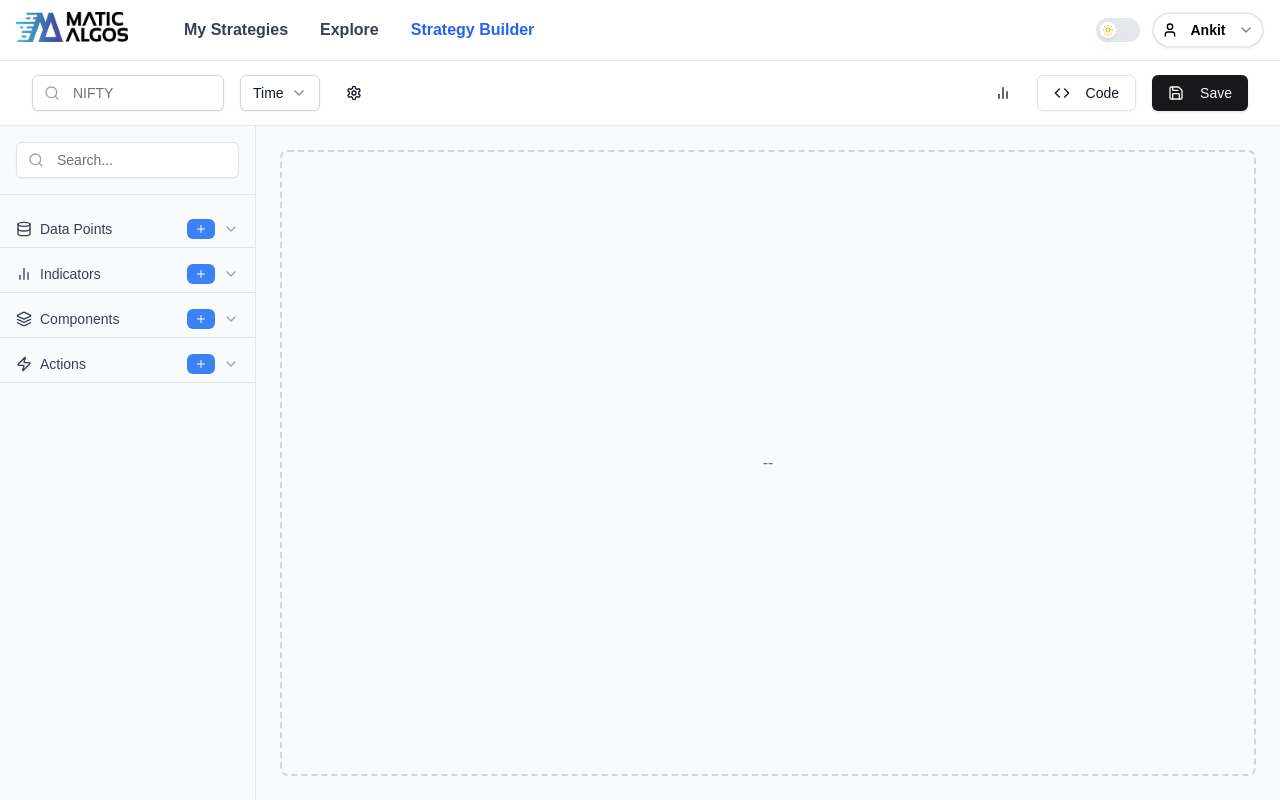
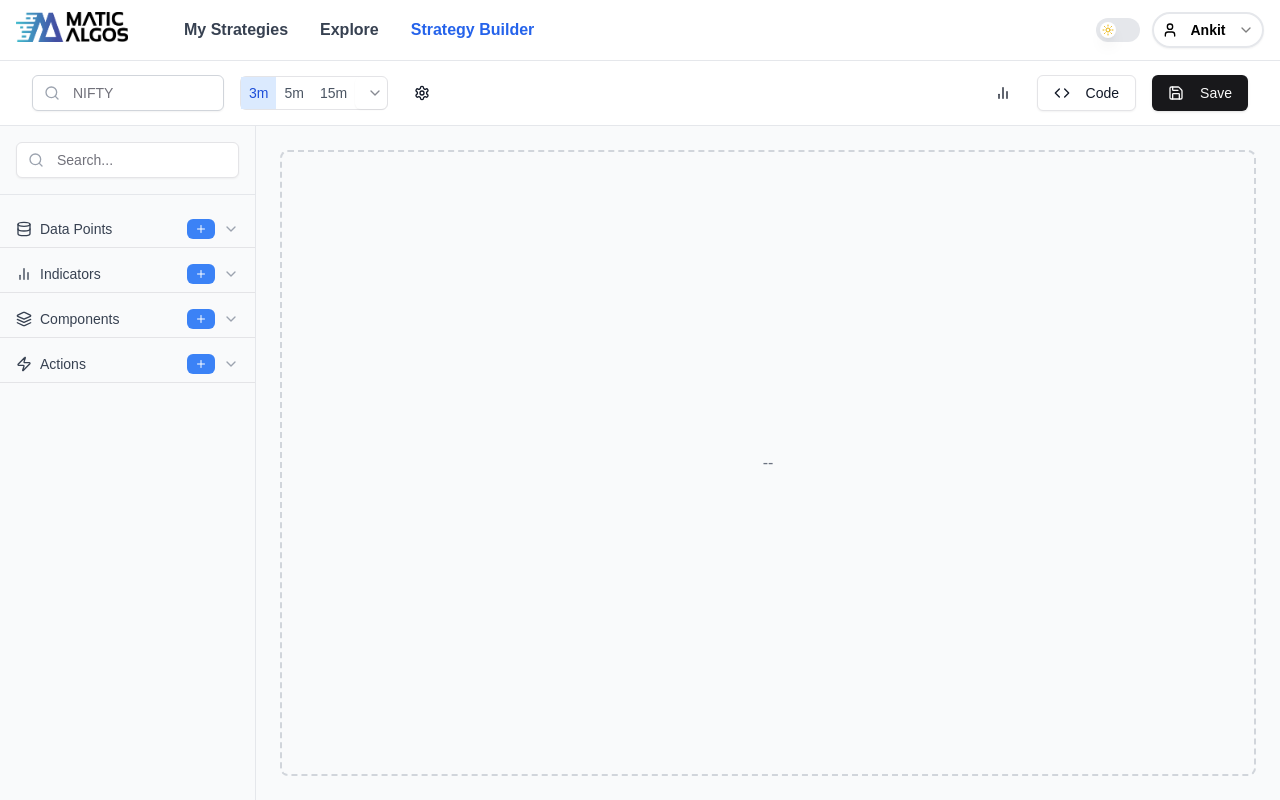
Before and after one commit to yashkamdar-YK/Project-X, a Next.js app: page /dashboard/strategy-builder in a window 1280 px wide. Built offline with nearby package versions, Linux system fonts and the light colour scheme.

Commit message:
chore/ui: time selector

```diff
--- a/src/app/(root)/dashboard/strategy-builder/_components/StrategyNavbar.tsx
+++ b/src/app/(root)/dashboard/strategy-builder/_components/StrategyNavbar.tsx
@@ -17,6 +17,7 @@ import {
   TooltipProvider,
   TooltipTrigger,
 } from "@/components/ui/tooltip"
+import TimeSelector from "./TimeSelector"
 
 interface StrategyNavbarProps {
   className?: string
@@ -38,16 +39,7 @@ const StrategyNavbar: React.FC<StrategyNavbarProps> = ({ className = "" }) => {
               />
             </div>
 
-            <Select>
-              <SelectTrigger className="w-20 sm:w-fit min-w-20 border-gray-300 dark:border-gray-700 bg-white dark:bg-gray-800 transition-all duration-200">
-                <SelectValue placeholder="Time" />
-              </SelectTrigger>
-              <SelectContent>
-                <SelectItem value="3m">3m</SelectItem>
-                <SelectItem value="5m">5m</SelectItem>
-                <SelectItem value="15m">15m</SelectItem>
-              </SelectContent>
-            </Select>
+            <TimeSelector />
 
             <TooltipProvider>
               <Tooltip>
--- /dev/null
+++ b/src/app/(root)/dashboard/strategy-builder/_components/TimeSelector.tsx
@@ -0,0 +1,78 @@
+import React, { useState } from 'react';
+import {
+  Select,
+  SelectContent,
+  SelectItem,
+  SelectTrigger,
+  SelectValue,
+} from "@/components/ui/select";
+import { Button } from "@/components/ui/button";
+import { cn } from "@/lib/utils";
+import { ChevronDown } from 'lucide-react';
+
+const TimeSelector = () => {
+  const [selectedTime, setSelectedTime] = useState('3m');
+  const quickOptions = ['5m', '15m', '30m'];
+  const allOptions = ['1m', '3m', ...quickOptions, '1h', '4h', '1d', '1w'];
+
+  // Create dynamic quick options array that always includes selected time
+  const displayOptions = selectedTime && !quickOptions.includes(selectedTime)
+    ? [selectedTime, ...quickOptions.slice(0, -1)]
+    : quickOptions;
+
+  return (
+    <div className="flex items-center space-x-1">
+      {/* Quick selectors with selected time - Hidden on mobile */}
+      <div className="hidden sm:flex items-center border rounded-md dark:border-gray-700">
+        {displayOptions.map((time) => (
+          <Button
+            key={time}
+            variant="ghost"
+            size="sm"
+            onClick={() => setSelectedTime(time)}
+            className={cn(
+              "px-2 py-1 h-8 text-sm font-medium transition-all duration-200 rounded-none",
+              selectedTime === time
+                ? "bg-blue-100 text-blue-700 dark:bg-gray-600 dark:text-blue-300"
+                : "text-gray-600 dark:text-gray-400 hover:bg-gray-100 dark:hover:bg-gray-800"
+            )}
+          >
+            {time}
+          </Button>
+        ))}
+
+        {/* Desktop dropdown trigger */}
+        <Select value={selectedTime} onValueChange={setSelectedTime}>
+          <SelectTrigger className="hidden sm:block h-8 w-8 border-0 bg-transparent hover:bg-gray-100 dark:hover:bg-gray-800 transition-all duration-200 focus:ring-0">
+            {/* <ChevronDown className="h-4 w-4" /> */}
+          </SelectTrigger>
+          <SelectContent>
+            {allOptions.filter(time => !displayOptions.includes(time)).map((time) => (
+              <SelectItem key={time} value={time}>
+                {time}
+              </SelectItem>
+            ))}
+          </SelectContent>
+        </Select>
+      </div>
+
+      {/* Mobile dropdown */}
+      <div className="sm:hidden">
+        <Select value={selectedTime} onValueChange={setSelectedTime}>
+          <SelectTrigger className="w-20 min-w-20 border-gray-300 dark:border-gray-700 bg-white dark:bg-gray-800 transition-all duration-200">
+            <SelectValue>{selectedTime}</SelectValue>
+          </SelectTrigger>
+          <SelectContent>
+            {allOptions.map((time) => (
+              <SelectItem key={time} value={time}>
+                {time}
+              </SelectItem>
+            ))}
+          </SelectContent>
+        </Select>
+      </div>
+    </div>
+  );
+};
+
+export default TimeSelector;
```
